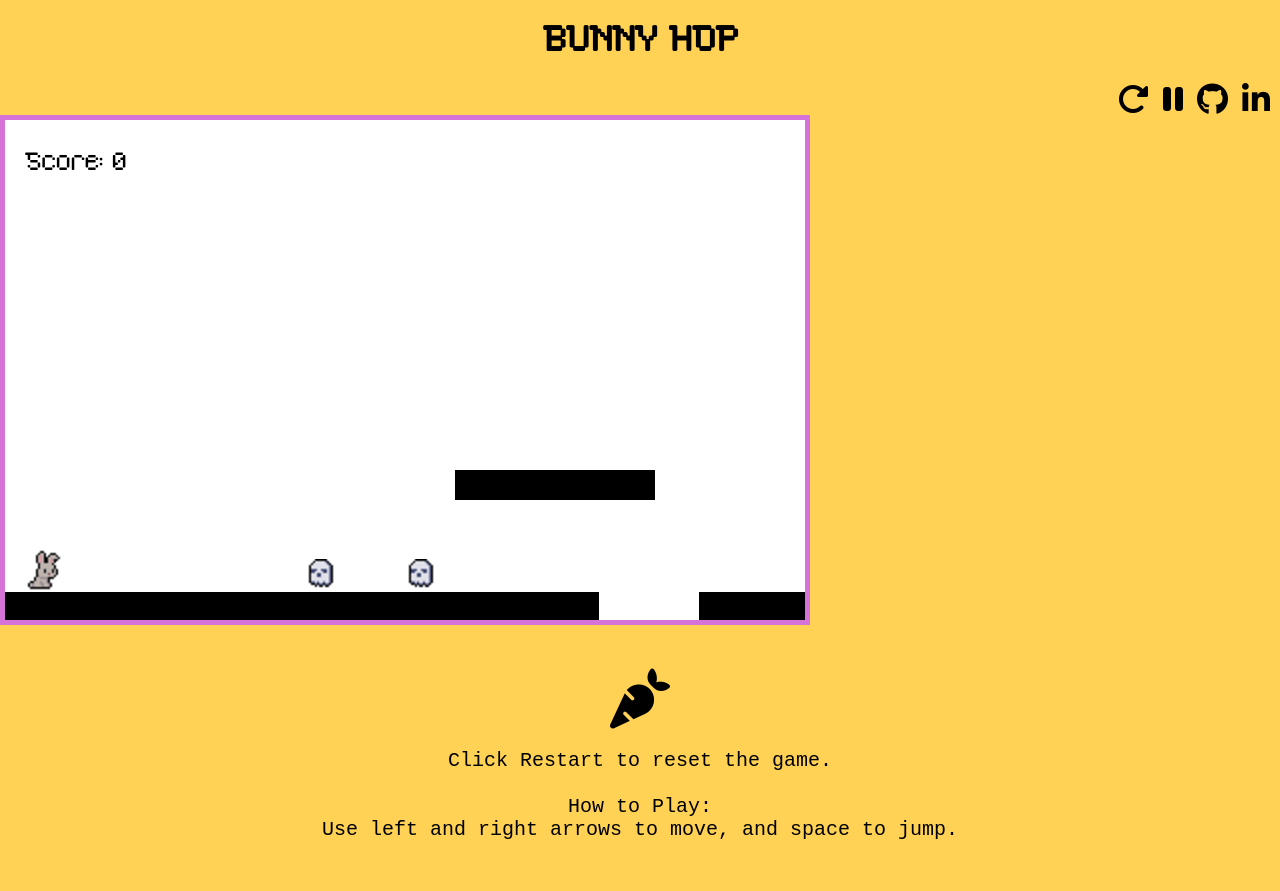
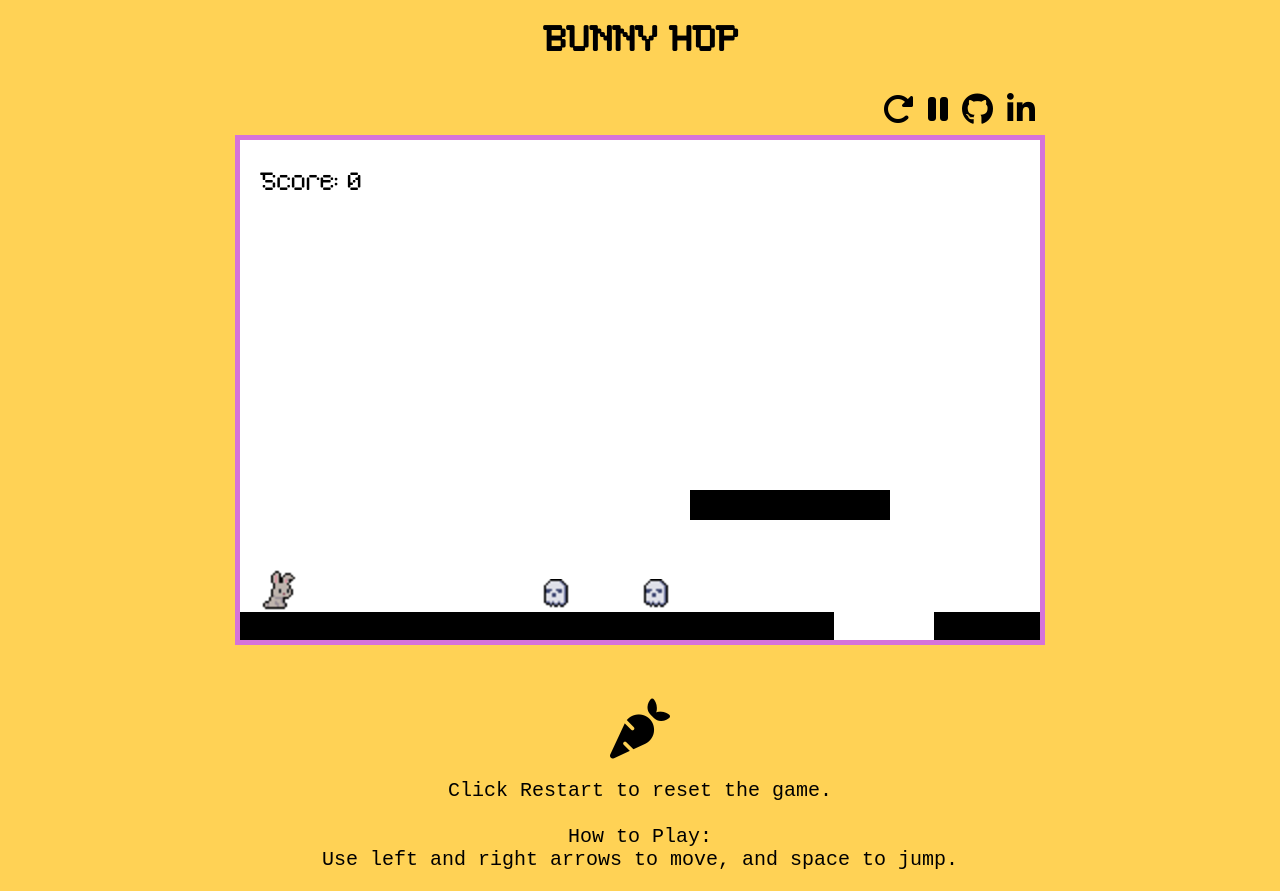
Before and after one commit to olga-bessonova/BunnyHop, a plain HTML site: page index.html in a window 1280 px wide. Before the commit the page ends 861 px from the top, so only its background shows below. Drawn offline with Linux system fonts and the light colour scheme.

Commit message:
Update styles

```diff
--- a/index.css
+++ b/index.css
@@ -16,12 +16,6 @@ body {
 li {
   list-style-type: none;
   text-align: center;
-}
-
-.canvas_container {
-  text-align: center;
-  align-items: center;
-  justify-content: center;
 }
 
 #canvas {
@@ -51,9 +45,20 @@ h1 {
   margin-top: 40px;
 }
 
-#links_and_canvas {
+#container {
   /* width: 1034px; */
   /* margin: 0 auto; */
+  /* width: 70%; */
+  width: 300px;
+  margin: 0 auto;
+  display: grid;
+  grid-template-rows: auto auto auto auto; /* 4 rows */
+  grid-template-columns: 1fr;
+  grid-gap:10px;
+  height: calc(100vh - 10px);
+  height: 30vh;
+  height: 200px;
+  justify-content: center;
 }
 
 #navigation_bar {
@@ -62,7 +67,19 @@ h1 {
   /* margin: 0; */
   /* padding: 0; */
   text-align: right;
-  position: relative;
+  /* position: relative; */
+}
+
+.canvas_container {
+  text-align: center;
+  align-items: center;
+  /* justify-content: center;
+  display: flex;
+  justify-content: flex-end;
+  align-items: center;
+  height: 50%;
+  background-color: lightgray;
+  border: 1px solid gray;  */
 }
 
 .navigation_bar_ul {
--- a/index.html
+++ b/index.html
@@ -10,32 +10,40 @@
 
   <title>Bunny Hop</title>
 </head>
+
 <body>
+
+  <div id="container">
+    <div>
       <h1 id="game-name">BUNNY HOP</h1>
+    </div>
 
-
-    <div id="links_and_canvas">
     <div id="navigation_bar">
       <ul class="navigation_bar_ul">
+
         <li id="restart-button">
           <a href="#">
             <i class="fa-solid fa-rotate-right fa-2x"></i>
           </a>
         </li>
+
         <li id="pause-button">
           <a href="#">
             <i class="fa-solid fa-pause fa-2x"></i>
           </a>
         </li>
+
         <li>
           <a href="https://github.com/olga-bessonova/BunnyHop">
             <i class="fa-brands fa-github fa-2x"></i>
           </a>
         </li>
 
-            <li><a href="https://www.linkedin.com/in/olga-borovikova/">
+        <li>
+          <a href="https://www.linkedin.com/in/olga-borovikova/">
             <i class="fa-brands fa-linkedin-in fa-2x"></i>
-            </a></li>
+          </a>
+        </li>
       </ul>
     </div>
 
```
Lines whose indentation alone changed are shown as unchanged.
